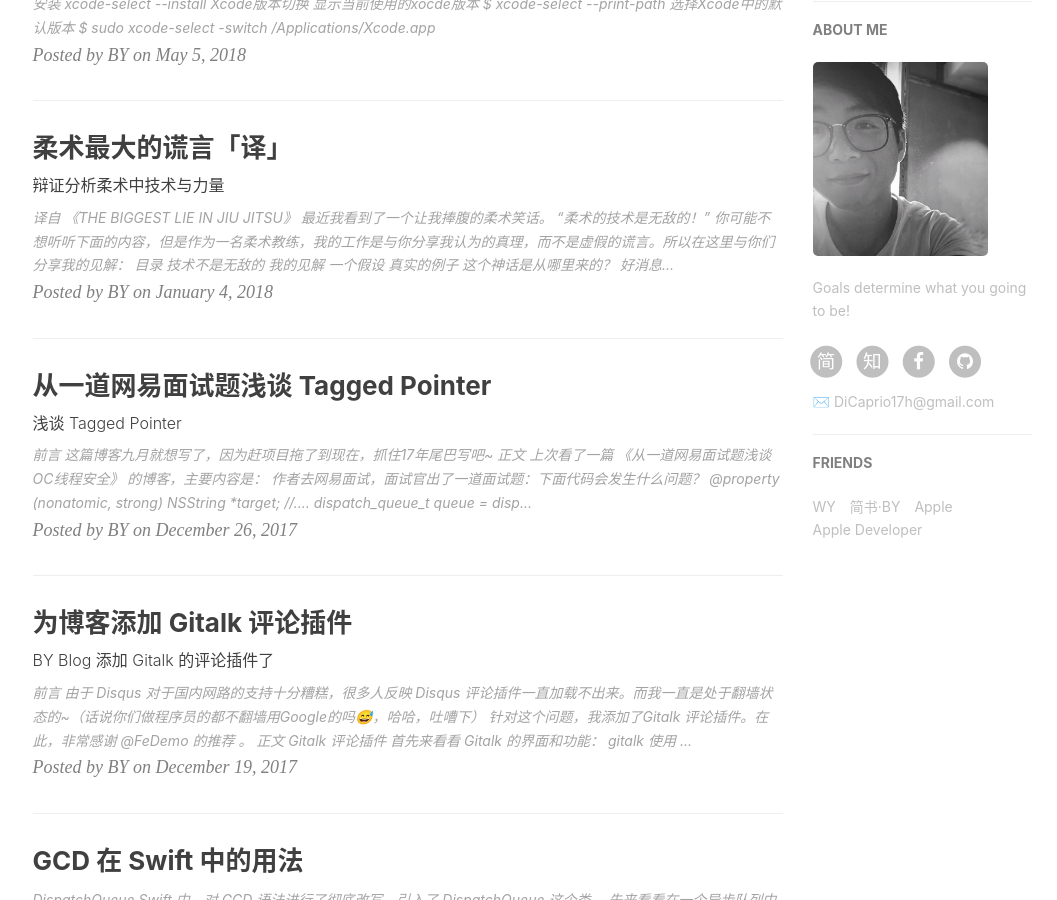
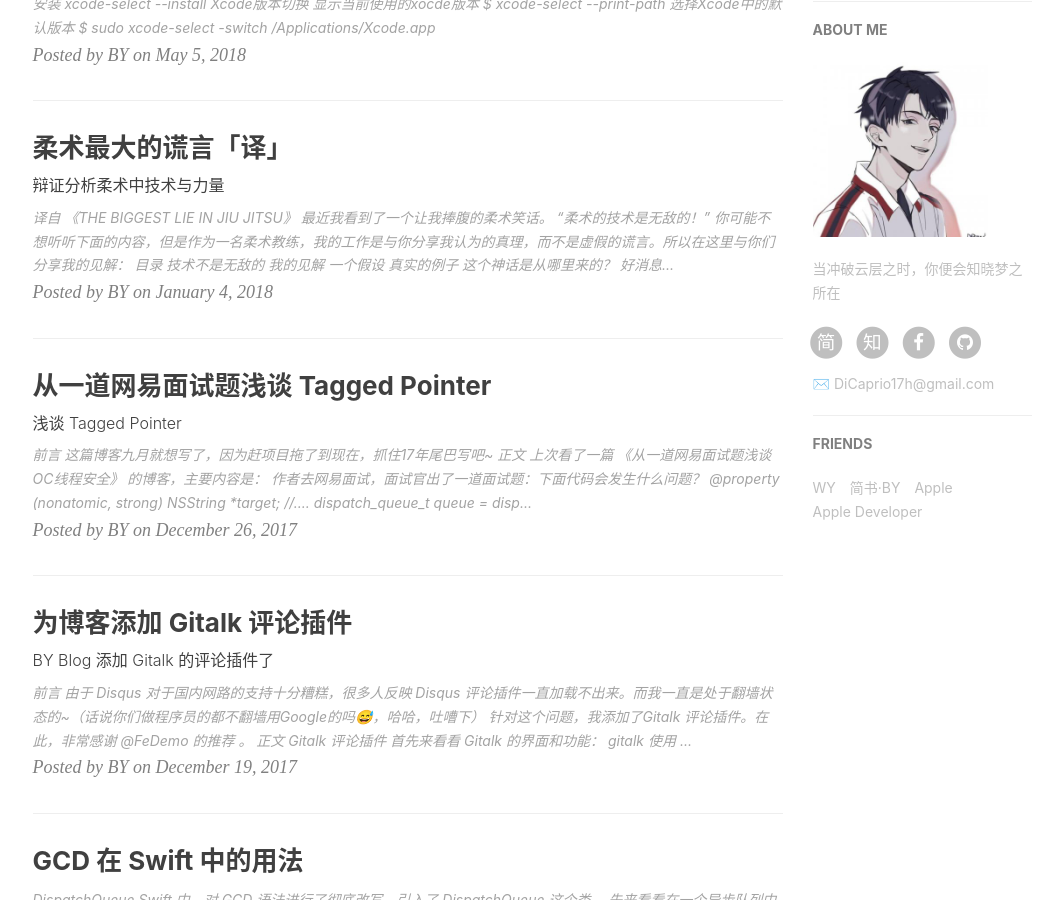
Before and after one commit to DiCaprio17/DiCaprio17.github.io, a Jekyll site: the page built from index.html, in a window 1280 px wide and 900 px high, scrolled down 788 px. Shown: the whole window, without its empty margins (135-1192 px from the left). Built offline with Jekyll 4.4.1, drawn with Linux system fonts in a browser that asks for light colours; nearby versions of some CDN libraries; the list of posts is cut into pages by our own code; comment, search, counter and statistics services are not loaded.

Commit message:
Initial commit

```diff
--- a/_config.yml
+++ b/_config.yml
@@ -3,7 +3,7 @@ title: DiCaprio Blog
 SEOTitle: 安腾青司的博客 | DiCaprio Blog
 header-img: img/post-bg-desk.jpg
 email: DiCaprio17h@gmail.com
-description: "Every failure is leading towards success."
+description: "今日一别，从此天涯路远"
 keyword: "DiCaprio, DiCaprio Blog, 安腾青司的博客"
 url: "http://dicaprio17.github.io"          # your host, for absolute URL
 baseurl: ""      # for example, '/blog' if your blog hosted on 'host/blog'
@@ -11,8 +11,8 @@ github_repo: "https://github.com/dicaprio17/dicaprio17.github.io.git" # you code
 
 # Sidebar settings
 sidebar: true                           # whether or not using Sidebar.
-sidebar-about-description: "Goals determine what you going to be!"
-sidebar-avatar: /img/about-BY-gentle.jpg      # use absolute URL, seeing it's used in both `/` and `/about/`
+sidebar-about-description: "当冲破云层之时，你便会知晓梦之所在"
+sidebar-avatar: /img/DiCaprio.jpeg      # use absolute URL, seeing it's used in both `/` and `/about/`
 
 
 
@@ -74,11 +74,11 @@ gitalk:
 
 # Analytics settings
 # Baidu Analytics
-ba_track_id: b50bf2b12b5338a1845e33832976fd68
+#ba_track_id: b50bf2b12b5338a1845e33832976fd68
 
 # Google Analytics
-ga_track_id: 'UA-90855596-1'            # Format: UA-xxxxxx-xx
-ga_domain: auto               # 默认的是 auto, 这里我是自定义了的域名，你如果没有自己的域名，需要改成auto
+#ga_track_id: 'UA-90855596-1'            # Format: UA-xxxxxx-xx
+#ga_domain: auto               # 默认的是 auto, 这里我是自定义了的域名，你如果没有自己的域名，需要改成auto
 
 
 
```
Also changed, not shown: img/DiCaprio.jpeg (added), img/about-BY-gentle.jpg (deleted).
